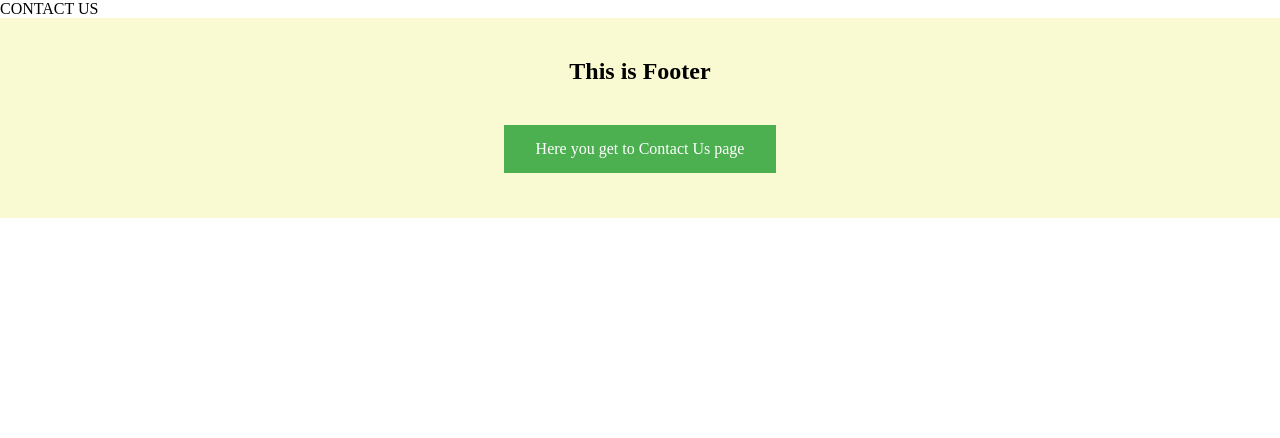
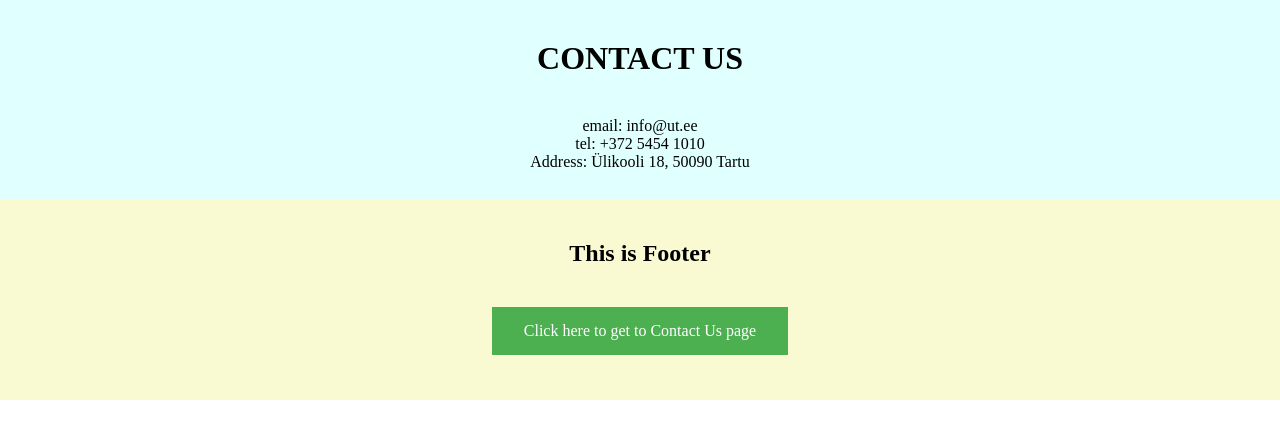
Before and after one commit to rasmussaame/WAD, a Vue app in the folder hw3/: page /contactus in a window 1280 px wide. Shown: the top 438 px of the page. Built offline with nearby package versions, Linux system fonts and the light colour scheme.

Commit message:
added info to contactus page

```diff
--- a/hw3/src/components/Footer.vue
+++ b/hw3/src/components/Footer.vue
@@ -1,7 +1,7 @@
 <template>
   <div class="footer">
     <h2>This is Footer</h2>
-    <a @click="contactUs">Here you get to Contact Us page</a>
+    <a @click="contactUs">Click here to get to Contact Us page</a>
   </div>
 </template>
 
--- a/hw3/src/views/Contactus.vue
+++ b/hw3/src/views/Contactus.vue
@@ -1,5 +1,10 @@
 <template>
-  <div>CONTACT US</div>
+  <div class="contactus">
+    <h1>CONTACT US</h1>
+    <p>email: info@ut.ee</p>
+    <p>tel: +372 5454 1010</p>
+    <p>Address: Ülikooli 18, 50090 Tartu</p>
+  </div>
 </template>
 
 <script>
@@ -9,4 +14,16 @@ export default {
 };
 </script>
 
-<style lang="scss"></style>
+<style lang="scss">
+h1 {
+  padding: 40px;
+}
+.contactus {
+  display: flex;
+  flex-direction: column;
+  align-items: center;
+  width: 100%;
+  height: 200px;
+  background: lightcyan;
+}
+</style>
```
